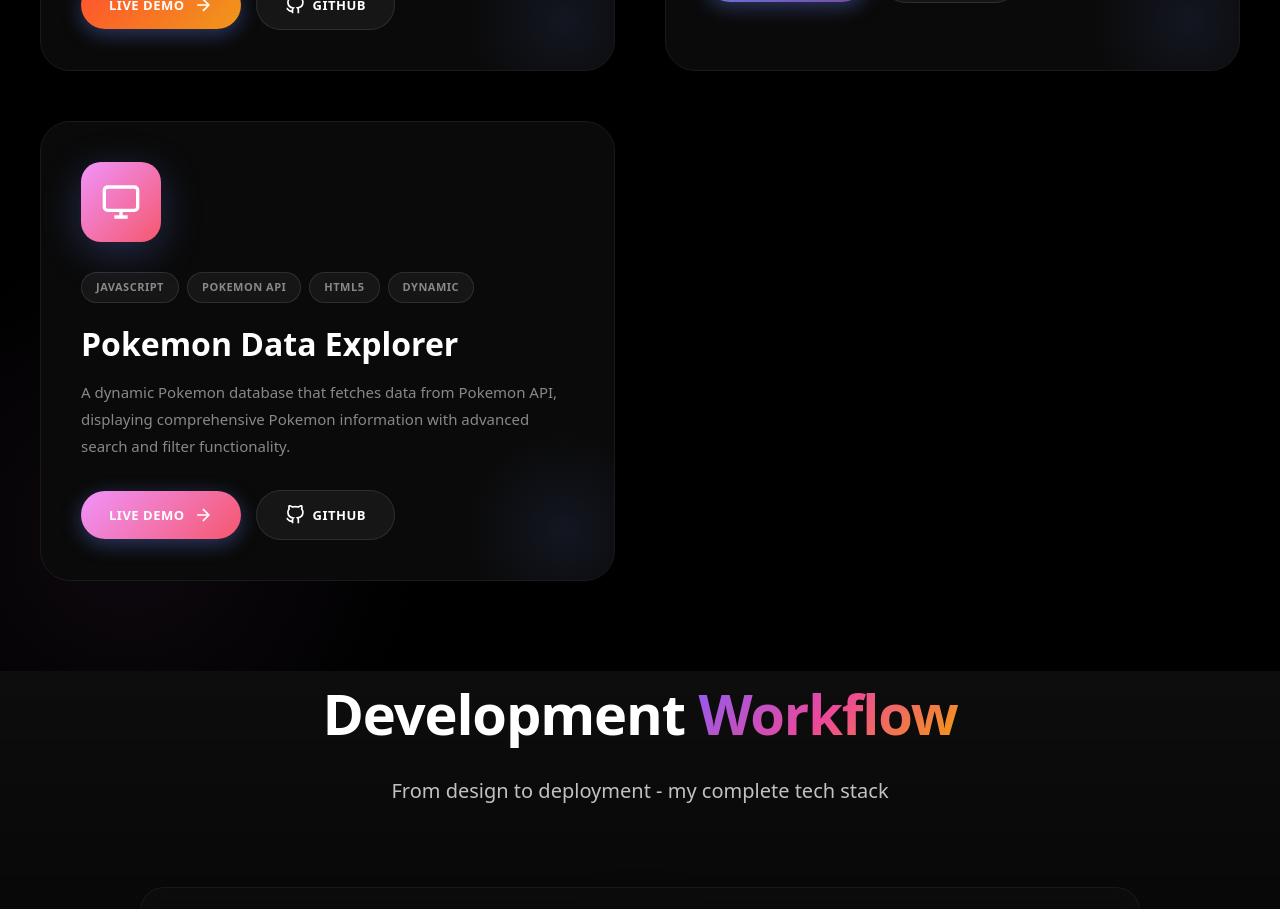
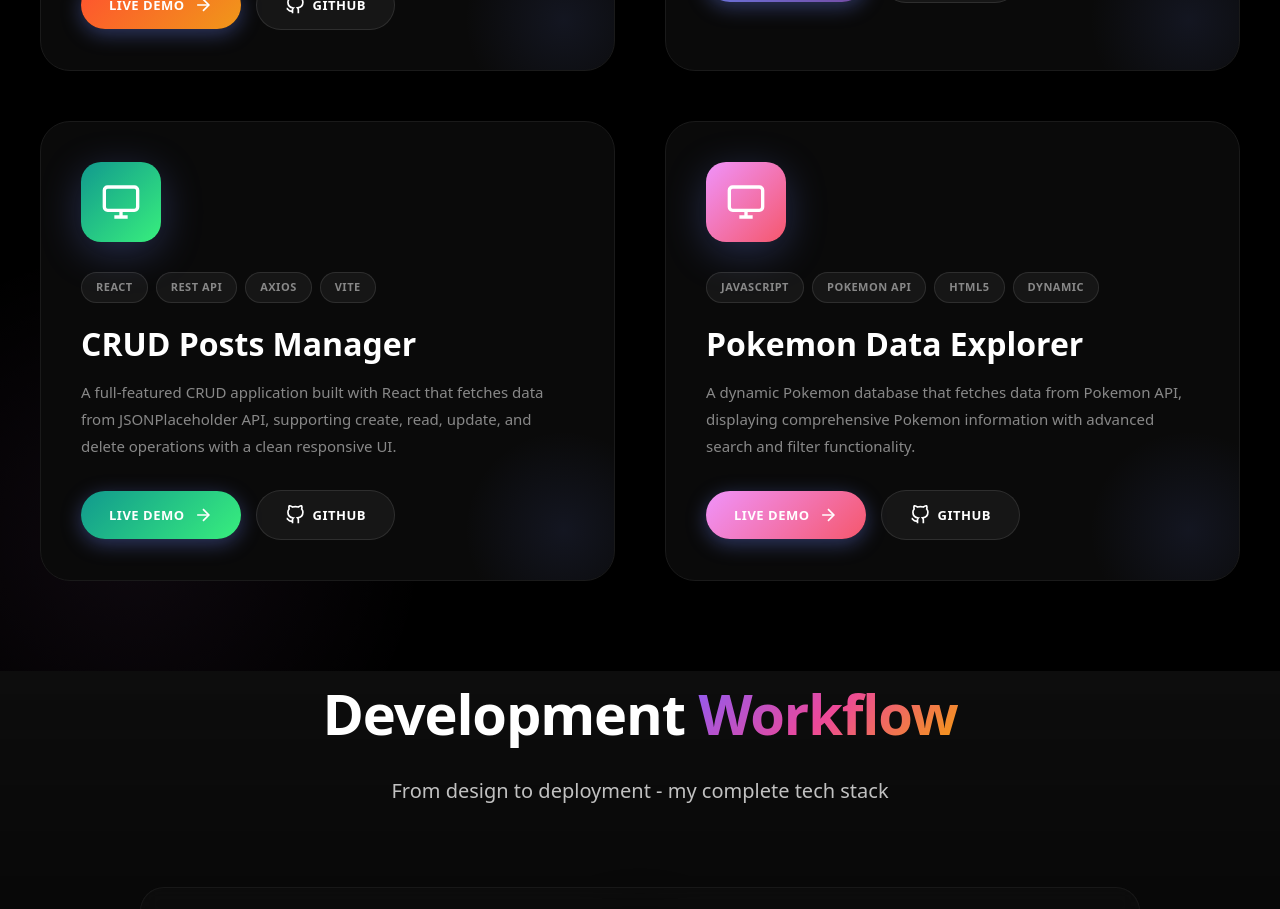
Before and after one commit to moazzam35/portfolio, a React (Vite) app: page / in a window 1280 px wide. Shown: the part 2140-3049 px from the top of the page. Built offline with nearby package versions, Linux system fonts and the light colour scheme.

Commit message:
your message here

```diff
--- a/src/components/projects.jsx
+++ b/src/components/projects.jsx
@@ -30,9 +30,20 @@
       demoLink: "https://moazzam35.github.io/country-cards",
       codeLink: "https://github.com/moazzam35/country-cards",
       gradient: "linear-gradient(135deg, #667eea 0%, #764ba2 100%)",
+    },{
+
+
+      id: 3,
+      title: "CRUD Posts Manager",
+      description:
+        "A full-featured CRUD application built with React that fetches data from JSONPlaceholder API, supporting create, read, update, and delete operations with a clean responsive UI.",
+      tags: ["React", "REST API", "Axios", "Vite"],
+      demoLink: "https://moazzam35.github.io/crud/",
+      codeLink: "https://github.com/moazzam35/crud",
+      gradient: "linear-gradient(135deg, #11998e 0%, #38ef7d 100%)",
     },
     {
-      id: 3,
+      id: 4,
       title: "Pokemon Data Explorer",
       description:
         "A dynamic Pokemon database that fetches data from Pokemon API, displaying comprehensive Pokemon information with advanced search and filter functionality.",
```
